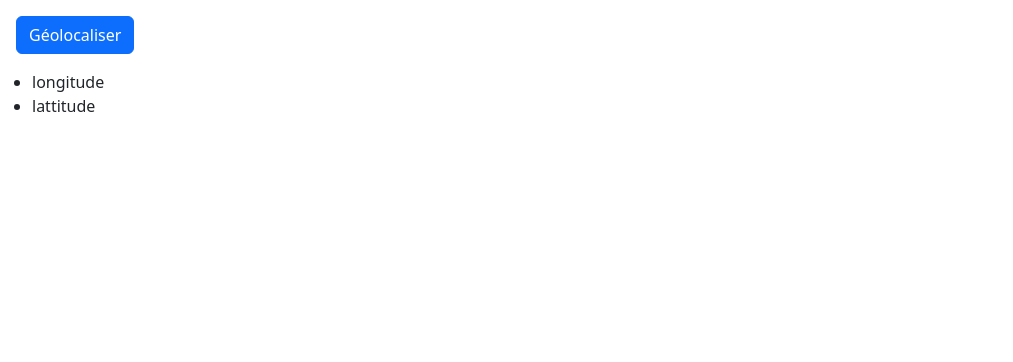
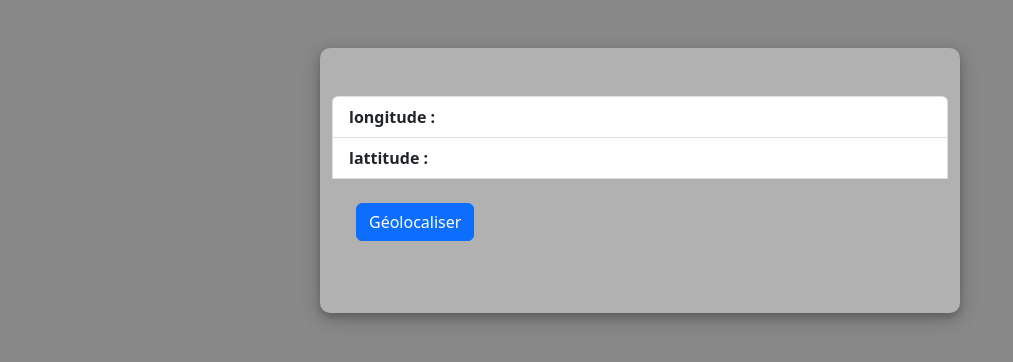
Before and after one commit to Ettranger/jsGeolocaliszation, a plain HTML site: page index.html in a window 1280 px wide. Shown: the whole page, without its empty margins (0-1013 px from the left). Drawn offline with nearby package versions, Linux system fonts and the light colour scheme.

Commit message:
CSS and Bootstrap added

```diff
--- /dev/null
+++ b/css/style.css
@@ -0,0 +1,11 @@
+.bg {
+    background-color: #626262c1;
+}
+
+div {
+    background-color: #b1b1b1;
+    border-radius: 10px;
+    box-shadow: 0 4px 8px 0 rgb(0 0 0 / 20%), 0 6px 20px 0 rgb(0 0 0 / 19%);
+
+
+}
--- a/index.html
+++ b/index.html
@@ -5,22 +5,24 @@
   <meta charset="UTF-8">
   <meta http-equiv="X-UA-Compatible" content="IE=edge">
   <meta name="viewport" content="width=device-width, initial-scale=1.0">
+  <link rel="stylesheet" href="./css/style.css">
   <link rel="stylesheet" href="https://cdn.jsdelivr.net/npm/bootstrap@5.2.3/dist/css/bootstrap.min.css"
     integrity="sha384-rbsA2VBKQhggwzxH7pPCaAqO46MgnOM80zW1RWuH61DGLwZJEdK2Kadq2F9CUG65" crossorigin="anonymous">
+    <script src="./js/main.js" defer></script>
   <title>géolocalisation</title>
 </head>
-
-<body>
+<body class="bg">
   <main>
-    <button id="geolocate-btn" class="btn btn-primary m-3 ">Géolocaliser</button><br>
-    <p id="text" class="m-3" style="display:none">Ma géolocalisation</p>
-    <ul>
-      <li>longitude</li>
-      <li style="display:none" id="longitude"></li>
-      <li>lattitude</li>
-      <li style="display:none" id="lattitude"></li>
-    </ul>
+    <div class="container-fluid m-auto col-6 my-5 div-bg py-5">
+      <p id="text" class="m-3" style="display:none">Ma géolocalisation</p>
+      <ul class="list-group">
+        <li class="list-group-item"><b>longitude :</b></li>
+        <li class="list-group-item" style="display:none;" id="longitude"></li>
+        <li class="list-group-item"><b>lattitude :</b></li>
+        <li class="list-group-item" style="display:none;" id="lattitude"></li>
+      </ul>
+      <button id="geolocate-btn" class="btn btn-primary m-4 align-self-center">Géolocaliser</button><br>
+    </div>
   </main>
-  <script src="./main.js"></script>
 </body>
 </html>
```
Also changed, not shown: js/main.js (renamed from main.js).
